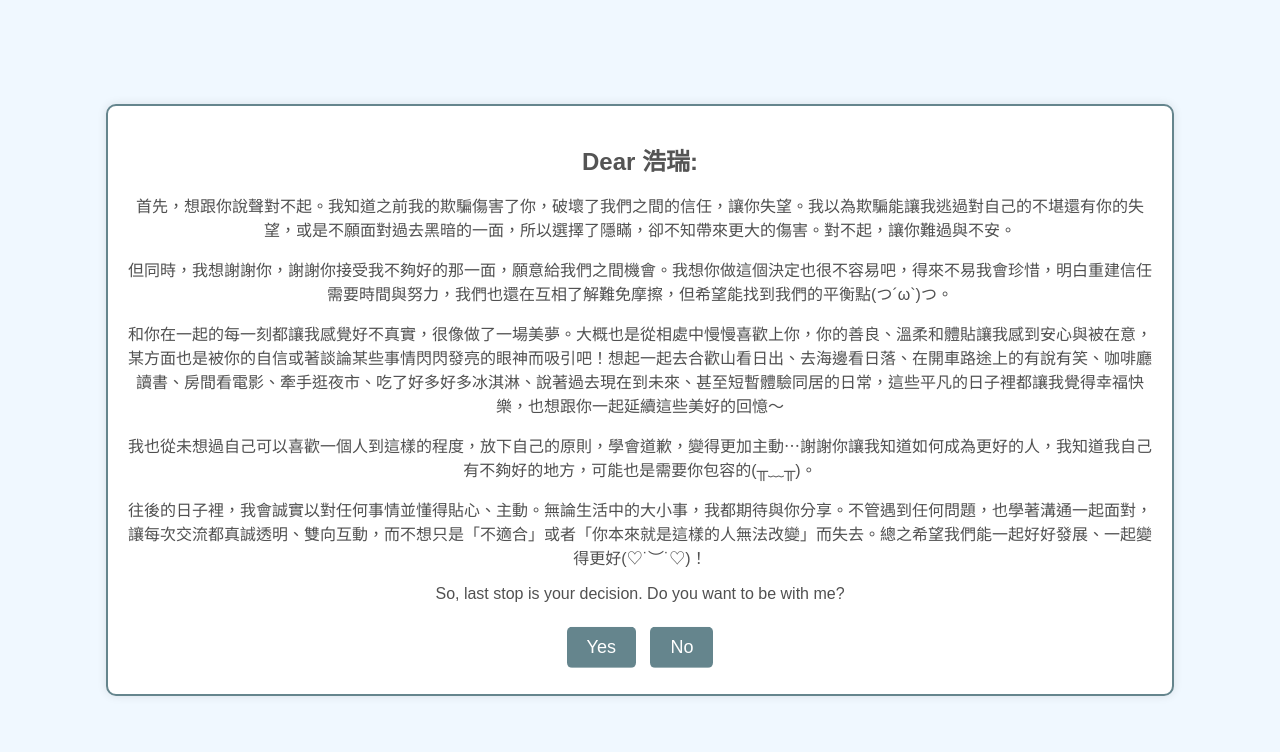
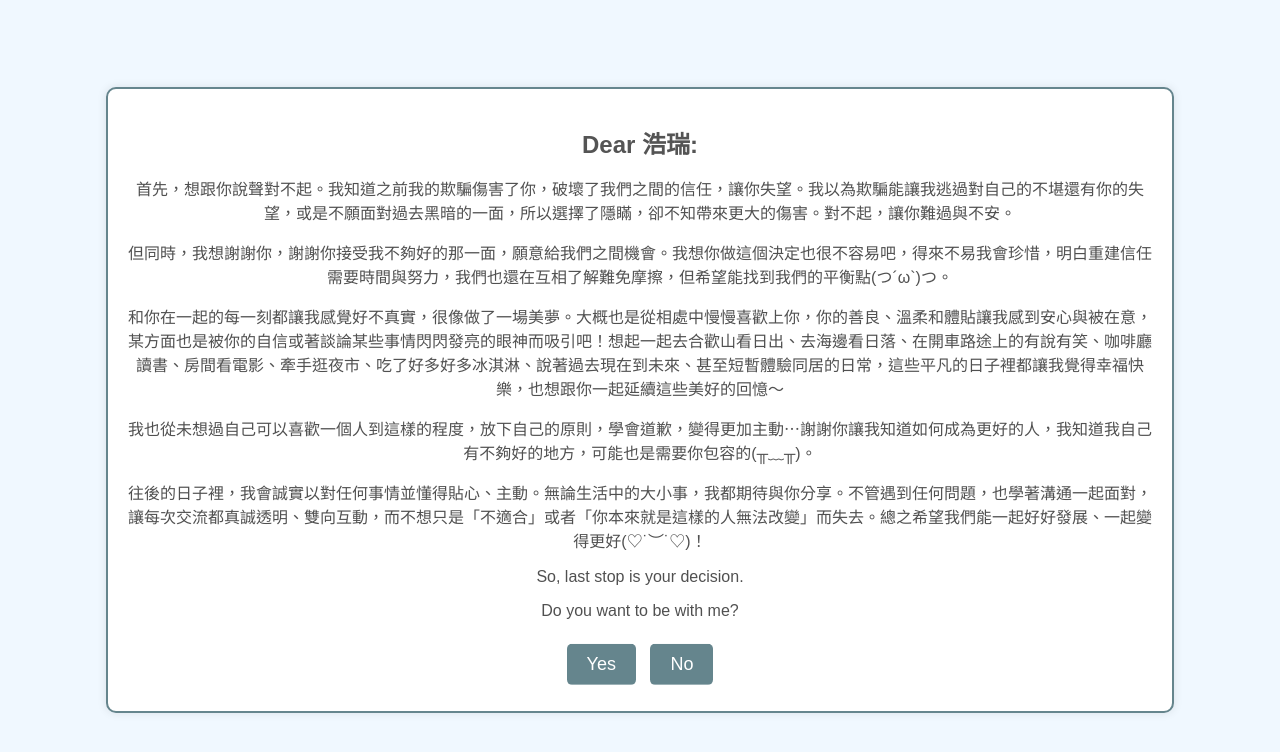
Before and after one commit to joanne232323/Letter-from-Joanne, a plain HTML site: page index.html in a window 1280 px wide. Both pictures are taken after a click on the element 640 px from the left and 400 px from the top of the page. Drawn offline with Linux system fonts and the light colour scheme.

Commit message:
Update index.html

```diff
--- a/index.html
+++ b/index.html
@@ -119,7 +119,8 @@
         <p>和你在一起的每一刻都讓我感覺好不真實，很像做了一場美夢。大概也是從相處中慢慢喜歡上你，你的善良、溫柔和體貼讓我感到安心與被在意，某方面也是被你的自信或著談論某些事情閃閃發亮的眼神而吸引吧！想起一起去合歡山看日出、去海邊看日落、在開車路途上的有說有笑、咖啡廳讀書、房間看電影、牽手逛夜市、吃了好多好多冰淇淋、說著過去現在到未來、甚至短暫體驗同居的日常，這些平凡的日子裡都讓我覺得幸福快樂，也想跟你一起延續這些美好的回憶～</p>
         <p>我也從未想過自己可以喜歡一個人到這樣的程度，放下自己的原則，學會道歉，變得更加主動⋯謝謝你讓我知道如何成為更好的人，我知道我自己有不夠好的地方，可能也是需要你包容的(╥﹏╥)。</p>
         <p>往後的日子裡，我會誠實以對任何事情並懂得貼心、主動。無論生活中的大小事，我都期待與你分享。不管遇到任何問題，也學著溝通一起面對，讓每次交流都真誠透明、雙向互動，而不想只是「不適合」或者「你本來就是這樣的人無法改變」而失去。總之希望我們能一起好好發展、一起變得更好(♡˙︶˙♡)！</p>
-        <p>So, last stop is your decision. Do you want to be with me?</p>
+        <p>So, last stop is your decision.</p>
+        <p>Do you want to be with me?</p>
 
         <div class="buttons">
             <button class="button" onclick="showHeart()">Yes</button>
```
